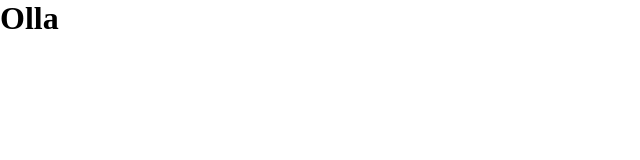
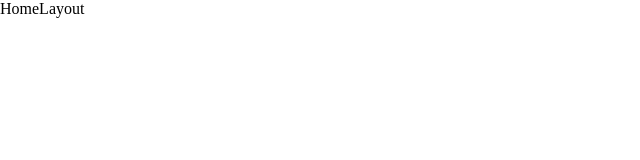
Before and after one commit to theblaisecode/Space-Exploration, a React (Vite) app: page / in a window 1280 px wide. Shown: the top 160 px of the page, without its empty margins (0-640 px from the left). Built offline with nearby package versions, Linux system fonts and the light colour scheme.

Commit message:
first commit

```diff
--- a/src/App.tsx
+++ b/src/App.tsx
@@ -1,9 +1,34 @@
+import { createBrowserRouter, RouterProvider } from "react-router-dom";
+import HomeLayout from "./layout/HomeLayout";
+import { Home, Destination, Crew, Technology } from "./pages/index";
+
+const router = createBrowserRouter([
+  {
+    path: "/",
+    element: <HomeLayout />,
+    children: [
+      {
+        index: true,
+        element: <Home />,
+      },
+      {
+        path: "/destination",
+        element: <Destination />,
+      },
+      {
+        path: "/crew",
+        element: <Crew />,
+      },
+      {
+        path: "/technology",
+        element: <Technology />,
+      },
+    ],
+  },
+]);
+
 function App() {
-  return (
-    <>
-      <h1>Olla</h1>
-    </>
-  );
+  return <RouterProvider router={router} />;
 }
 
 export default App;
--- /dev/null
+++ b/src/layout/HomeLayout.tsx
@@ -0,0 +1,6 @@
+function HomeLayout() {
+  return (
+    <div>HomeLayout</div>
+  )
+}
+export default HomeLayout
--- /dev/null
+++ b/src/pages/Crew.tsx
@@ -0,0 +1,6 @@
+function Crew() {
+  return (
+    <div>Crew</div>
+  )
+}
+export default Crew
--- /dev/null
+++ b/src/pages/Destination.tsx
@@ -0,0 +1,6 @@
+function Destination() {
+  return (
+    <div>Destination</div>
+  )
+}
+export default Destination
--- /dev/null
+++ b/src/pages/Home.tsx
@@ -0,0 +1,6 @@
+function Home() {
+  return (
+    <div>Home</div>
+  )
+}
+export default Home
--- /dev/null
+++ b/src/pages/Technology.tsx
@@ -0,0 +1,6 @@
+function Technology() {
+  return (
+    <div>Technology</div>
+  )
+}
+export default Technology
--- /dev/null
+++ b/src/pages/index.tsx
@@ -0,0 +1,4 @@
+export {default as Home} from "./Home"
+export {default as Destination} from "./Destination"
+export {default as Crew} from "./Crew"
+export {default as Technology} from "./Technology"
```
